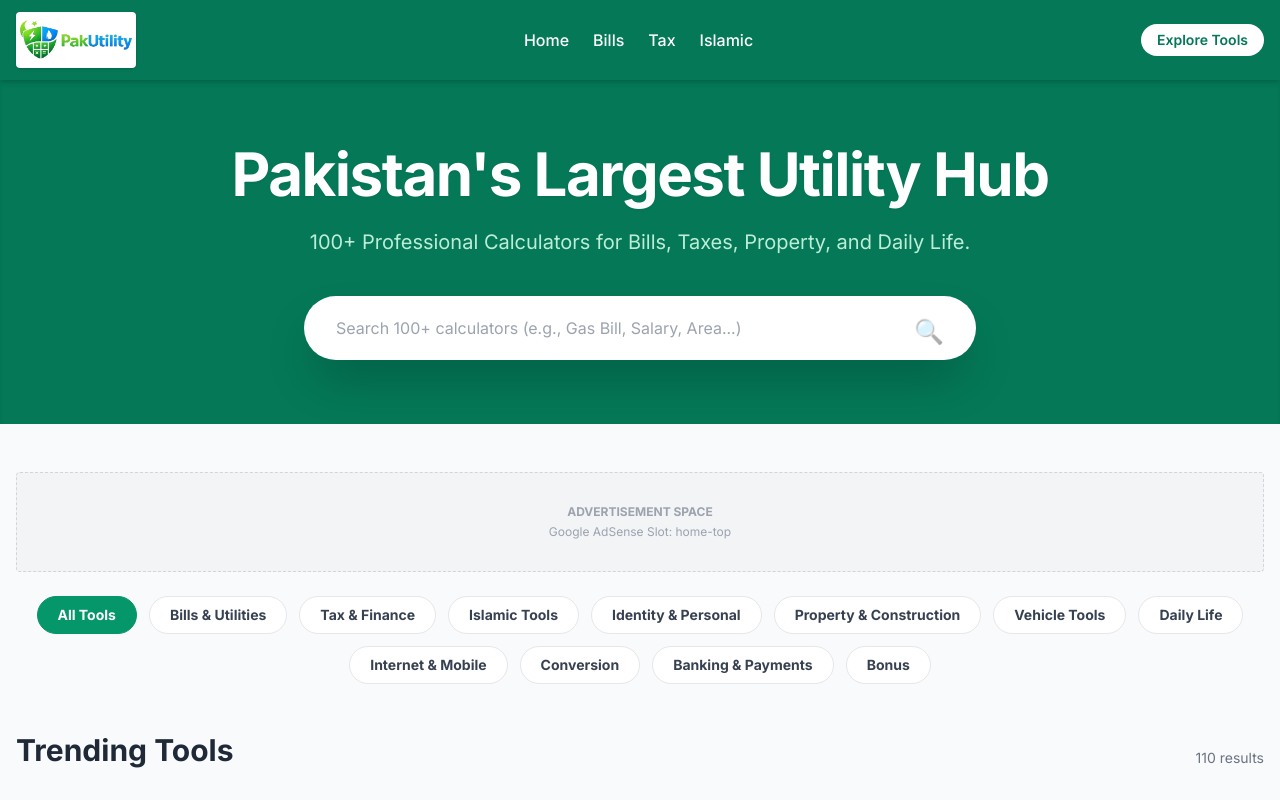
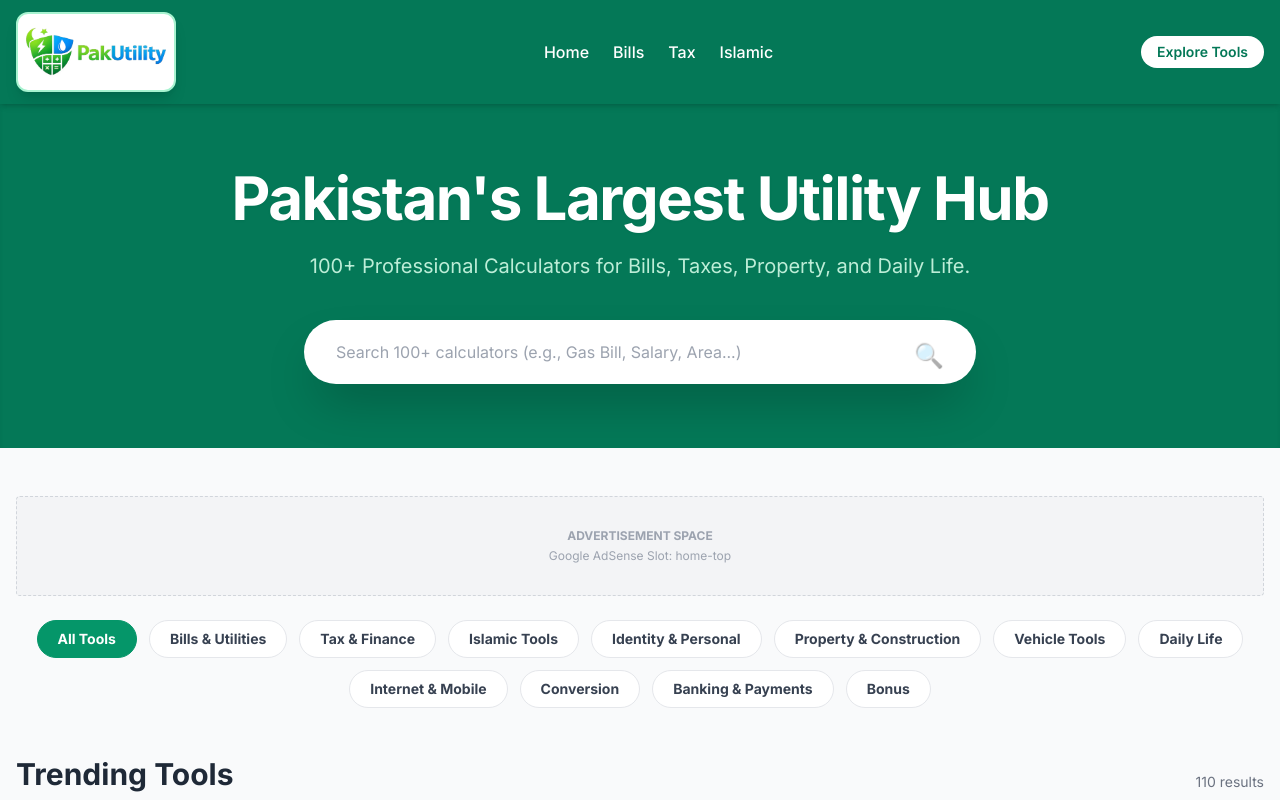
Before and after one commit to moneypower12121-byte/PakUtility, a React (Vite) app: page / in a window 1280 px wide. Shown: the top 800 px of the page. Built offline with nearby package versions, Linux system fonts and the light colour scheme.

Commit message:
Increase logo size and prominence in header for better branding

```diff
--- a/components/Header.tsx
+++ b/components/Header.tsx
@@ -11,8 +11,8 @@ const Header: React.FC = () => {
           <img
             src={Logo}
             alt="PakUtility Logo"
-            className="h-14 w-auto max-h-16 p-1 bg-white rounded shadow object-contain"
-            style={{ maxWidth: '120px', minWidth: '48px' }}
+            className="h-20 w-auto max-h-24 p-2 bg-white rounded-xl shadow-lg object-contain border-2 border-emerald-200"
+            style={{ maxWidth: '160px', minWidth: '64px' }}
           />
         </Link>
         <nav className="hidden md:flex space-x-6 font-medium">
```
